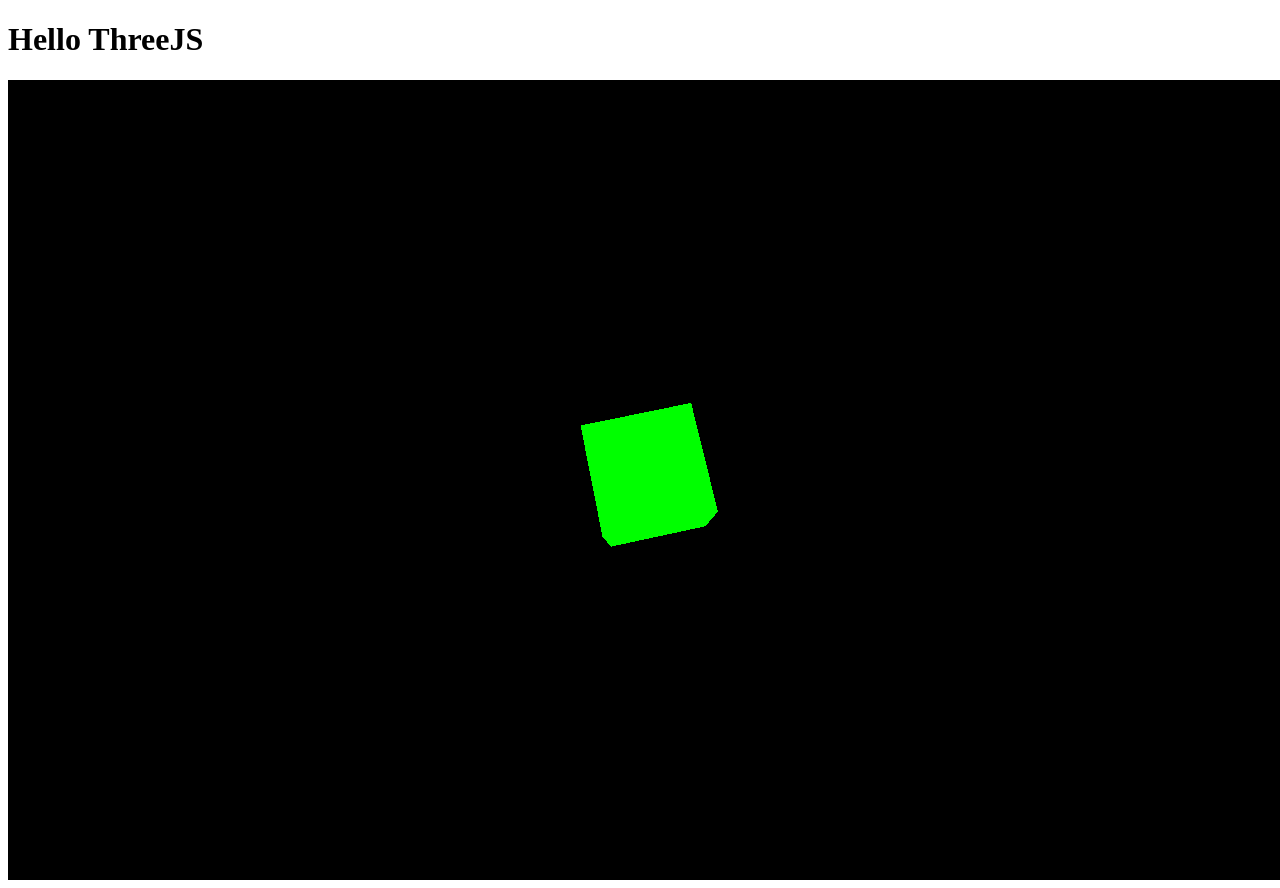
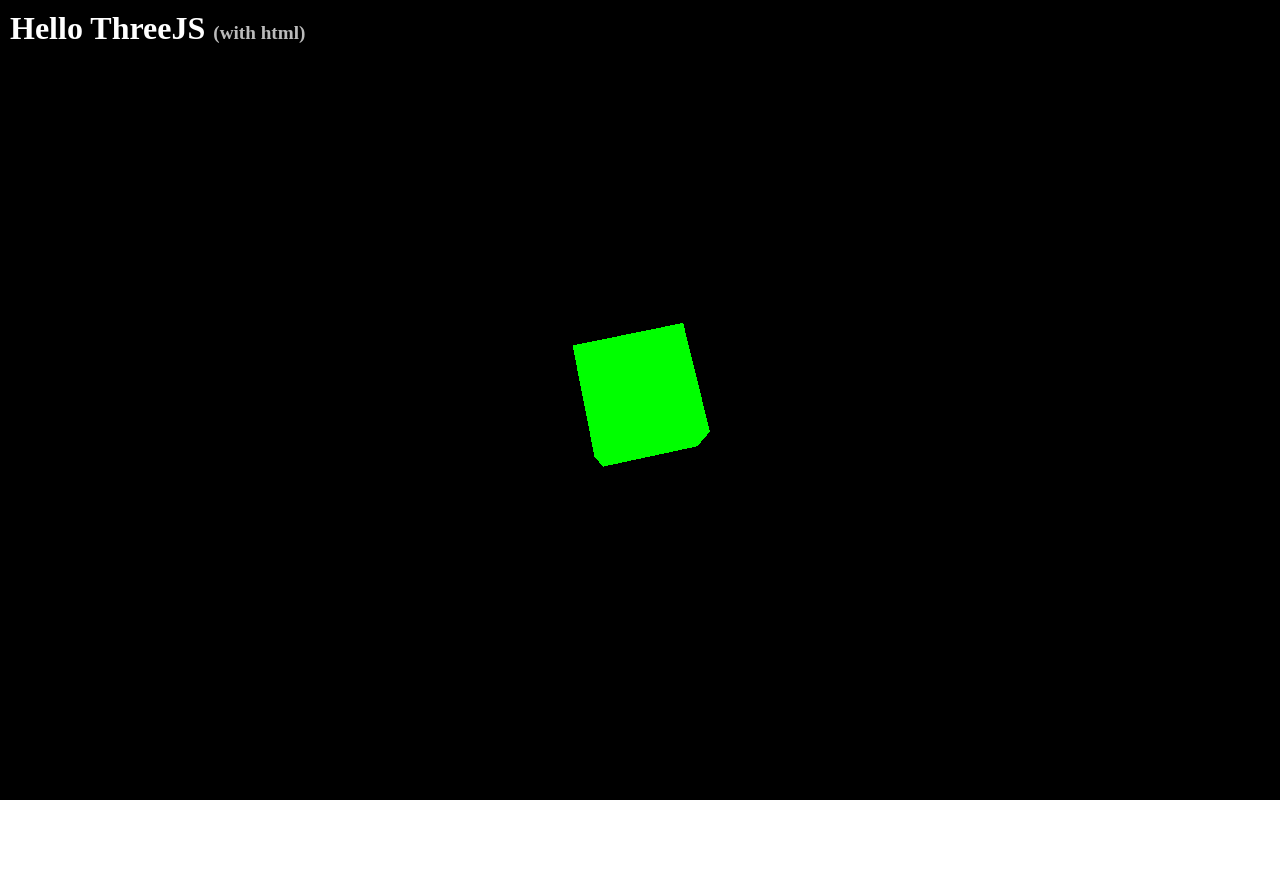
Before and after one commit to juliocamposmota/hello-threejs, a website built with Vite: page index.html in a window 1280 px wide. After the commit the page ends 800 px from the top, so only its background shows below. Built offline with nearby package versions, Linux system fonts and the light colour scheme.

Commit message:
feat: add html title

```diff
--- a/index.html
+++ b/index.html
@@ -3,10 +3,16 @@
 <head>
   <meta charset="UTF-8">
   <meta name="viewport" content="width=device-width, initial-scale=1.0">
+  <link rel="stylesheet" type="text/css" href="main.css">
   <title>Hello ThreeJS</title>
 </head>
+
 <body>
-  <h1>Hello ThreeJS</h1>
+  <h1 id="title-html">Hello ThreeJS
+    <span id="description-html">
+      (with html)
+    </span>
+  </h1>
 
   <script type="module" src="main.js"></script>
 </body>
--- /dev/null
+++ b/main.css
@@ -0,0 +1,18 @@
+* {
+  padding: 0;
+  margin: 0;
+  box-sizing: border-box;
+}
+
+#title-html {
+  position: absolute;
+  top: 10px;
+  left: 10px;
+  color: #ffffff;
+  text-align: start;
+}
+
+#description-html {
+  font-size: 0.6em;
+  color: #bbbbbb;
+}
```
